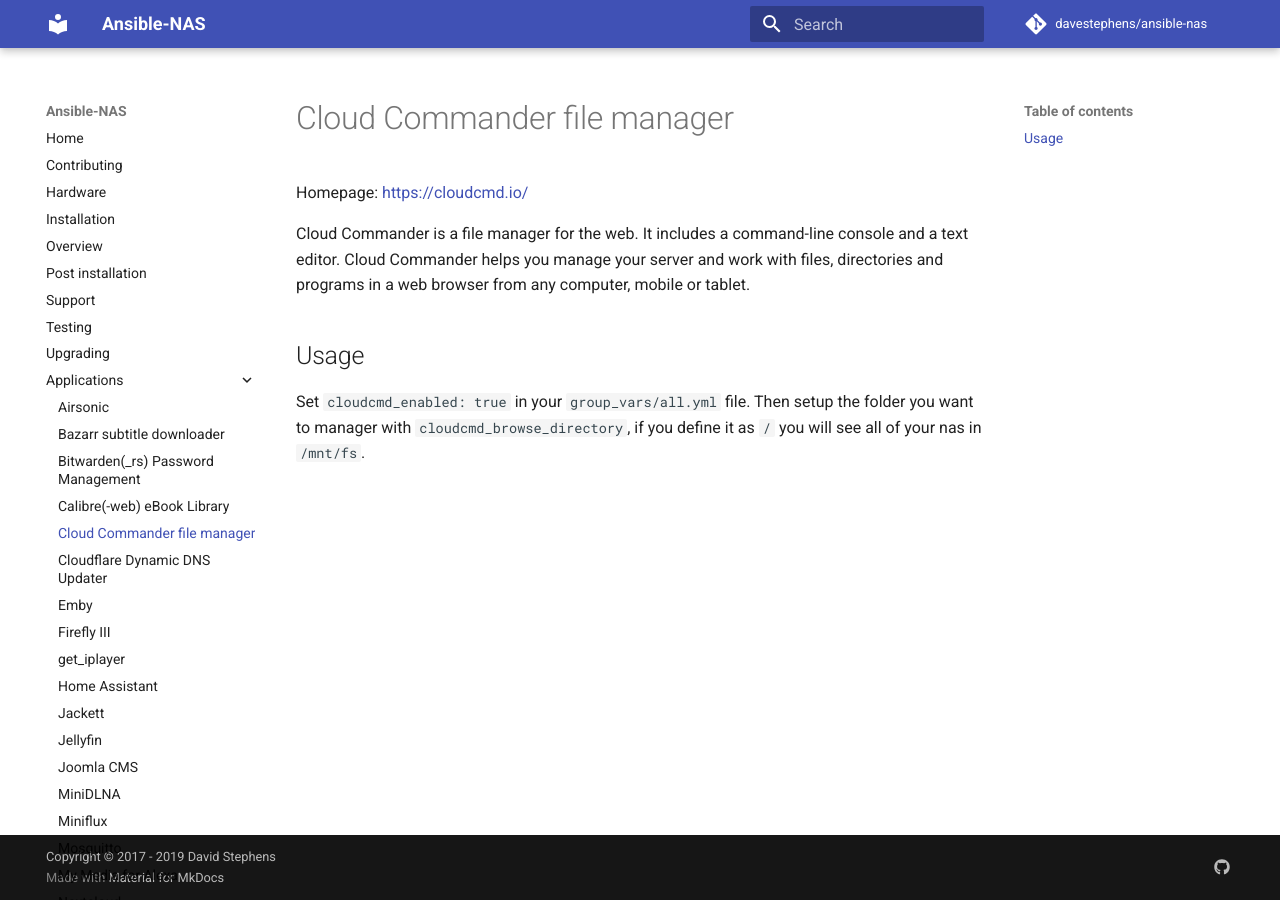
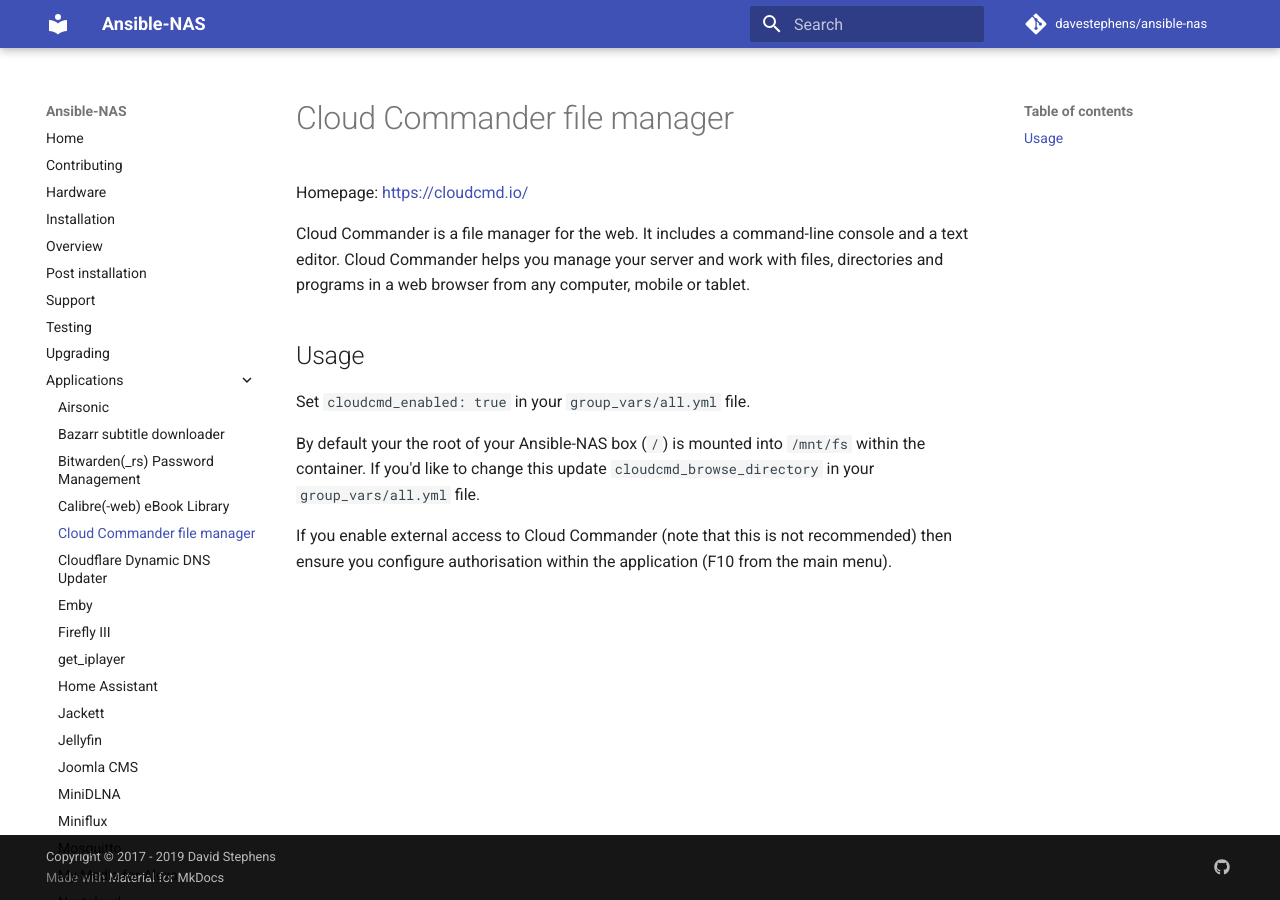
Before and after one commit to davestephens/ansible-nas, an MkDocs documentation site: the page built from docs/applications/cloudcmd.md, in a window 1280 px wide. Built offline with MkDocs 1.6.1 and Material for MkDocs 9.7.7, drawn with Linux system fonts in a browser that asks for light colours; comment, search, counter and statistics services are not loaded.

Commit message:
Update Cloud Commander docs

```diff
--- a/docs/applications/cloudcmd.md
+++ b/docs/applications/cloudcmd.md
@@ -8,4 +8,10 @@ Cloud Commander is a file manager for the web. It includes a command-line consol
 
 ## Usage
 
-Set `cloudcmd_enabled: true` in your `group_vars/all.yml` file. Then setup the folder you want to manager with `cloudcmd_browse_directory`, if you define it as `/` you will see all of your nas in `/mnt/fs`.
+Set `cloudcmd_enabled: true` in your `group_vars/all.yml` file.
+
+By default your the root of your Ansible-NAS box (`/`) is mounted into `/mnt/fs` within the container. If you'd like to
+change this update `cloudcmd_browse_directory` in your `group_vars/all.yml` file.
+
+If you enable external access to Cloud Commander (note that this is not recommended) then ensure you configure authorisation
+within the application (F10 from the main menu).
```
